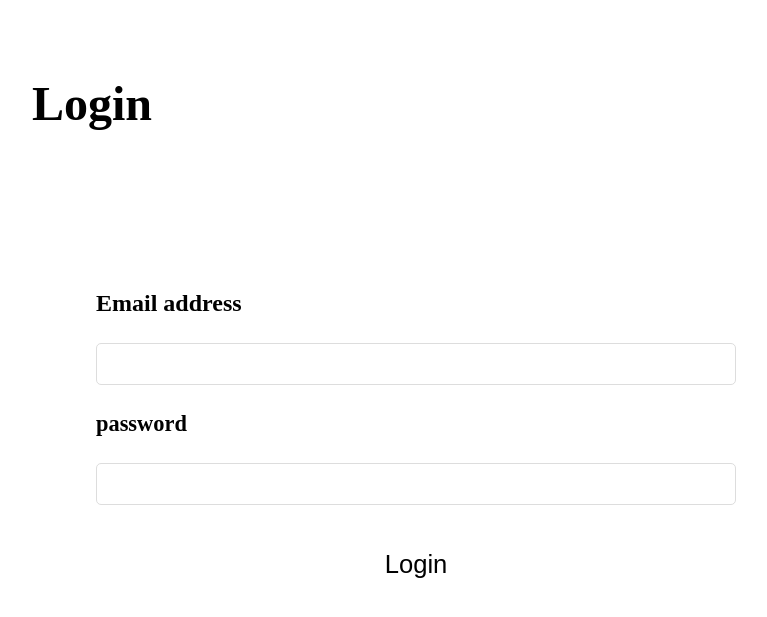
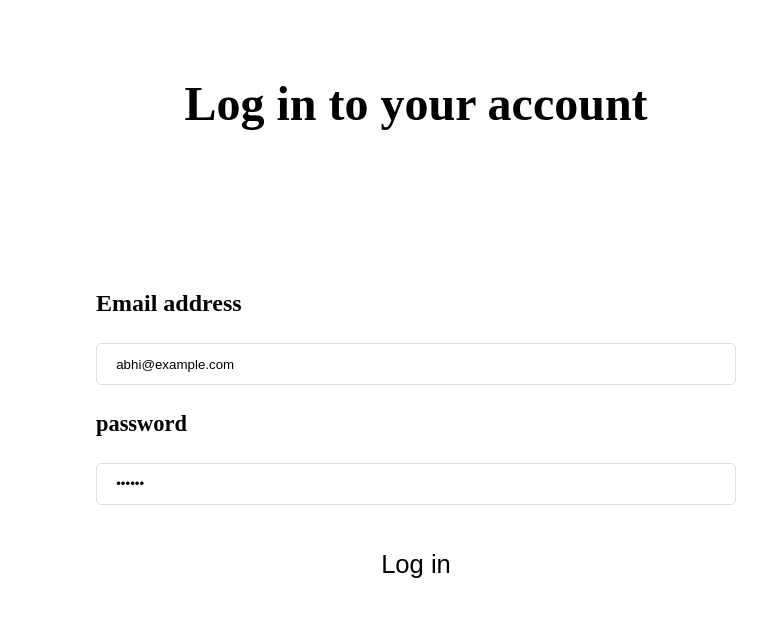
Before and after one commit to Abhishekr2122/the-wild-oasis, a React app: page /login in a window 1280 px wide. Shown: the part 211-828 px from the top of the page, without its empty margins (224-991 px from the left). Built offline with nearby package versions, Linux system fonts and the light colour scheme; the HTML template or start-up script is replaced by a standard one.

Commit message:
User login with supabase

```diff
--- a/src/features/authentication/LoginForm.jsx
+++ b/src/features/authentication/LoginForm.jsx
@@ -3,13 +3,20 @@ import Button from "../../ui/Button";
 import Form from "../../ui/Form";
 import Input from "../../ui/Input";
 import Row from "../../ui/Row";
+import useLogin from "./useLogin";
+import SpinnerMini from "../../ui/SpinnerMini";
 
 function LoginForm() {
-  const [email, setEmail] = useState("");
-  const [password, setPassword] = useState("");
+  const [email, setEmail] = useState("abhi@example.com");
+  const [password, setPassword] = useState("123456");
+  const { login, isLoading } = useLogin();
 
   function handleSubmit(e) {
-    e.preventdefault();
+    e.preventDefault();
+    if (!email || !password) {
+      return;
+    }
+    login({ email, password });
   }
 
   return (
@@ -26,6 +33,7 @@ function LoginForm() {
             autoComplete="username"
             value={email}
             onChange={(e) => setEmail(e.target.value)}
+            disabled={isLoading}
           />
         </Row>
         <Row type="vertical">
@@ -38,10 +46,13 @@ function LoginForm() {
             autoComplete="current-password"
             value={password}
             onChange={(e) => setPassword(e.target.value)}
+            disabled={isLoading}
           />
         </Row>
         <Row>
-          <Button size="large">Login</Button>
+          <Button size="large" disabled={isLoading}>
+            {isLoading ? <SpinnerMini /> : "Log in"}
+          </Button>
         </Row>
       </Row>
     </Form>
--- /dev/null
+++ b/src/features/authentication/useLogin.js
@@ -0,0 +1,23 @@
+import { useMutation } from "@tanstack/react-query";
+import { login as loginApi } from "../../services/apiAuth";
+
+import toast from "react-hot-toast";
+import { useNavigate } from "react-router-dom";
+
+export default function useLogin() {
+  const navigate = useNavigate();
+  const { mutate: login, isLoading } = useMutation({
+    mutationFn: function ({ email, password }) {
+      return loginApi({ email, password });
+    },
+    onSuccess: function (data) {
+      toast.success("Successfully logged in");
+      navigate("/dashboard");
+    },
+    onError: function () {
+      toast.error("Provided email or password are incorrect");
+    },
+  });
+
+  return { login, isLoading };
+}
--- a/src/pages/Login.jsx
+++ b/src/pages/Login.jsx
@@ -17,7 +17,7 @@ function Login() {
   return (
     <LoginLayout>
       <Logo />
-      <Heading as="h4">Login</Heading>
+      <Heading as="h4">Log in to your account</Heading>
       <LoginForm />
     </LoginLayout>
   );
--- /dev/null
+++ b/src/services/apiAuth.js
@@ -0,0 +1,14 @@
+import supabase from "./supabase";
+
+export async function login({ email, password }) {
+  const { data, error } = await supabase.auth.signInWithPassword({
+    email,
+    password,
+  });
+
+  if (error) {
+    throw new Error(error.message);
+  }
+
+  return data;
+}
--- a/src/ui/Heading.jsx
+++ b/src/ui/Heading.jsx
@@ -37,6 +37,7 @@ const Heading = styled.h1`
       css`
         font-size: 3rem;
         font-weight: 600;
+        text-align: center;
       `
     );
   }}
```
